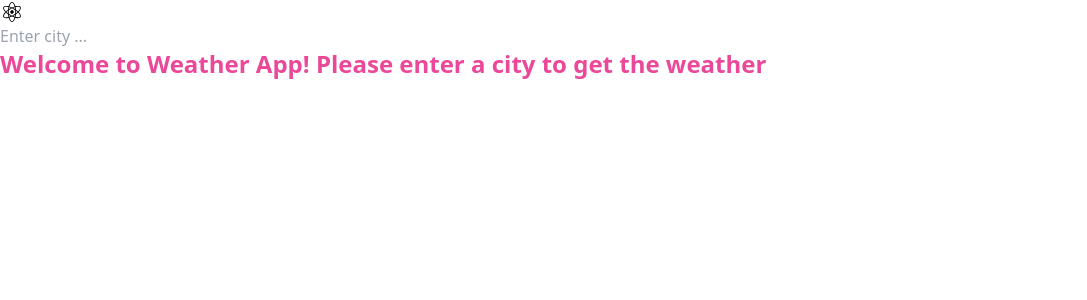
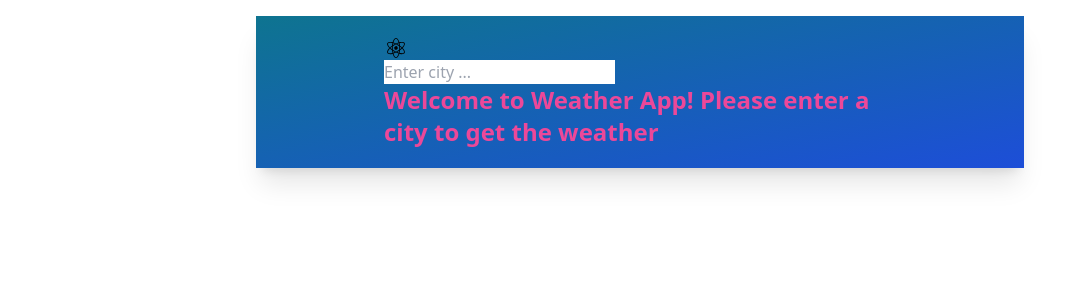
Before and after one commit to sylbaerchen/weather-app, a React (Create React App) app in the folder weather-app/: page / in a window 1280 px wide. Shown: the top 300 px of the page, without its empty margins (0-1087 px from the left). Built offline with nearby package versions, Linux system fonts and the light colour scheme; no server answers.

Commit message:
💄 style bg

```diff
--- a/weather-app/src/App.js
+++ b/weather-app/src/App.js
@@ -16,7 +16,7 @@
   }
 
   return (
-    <div >
+    <div className='mx-auto max-w-screen-md mt-4 py-5 px-32 bg-gradient-to-br from-cyan-700 to-blue-700 h-fit shadow-xl'>
       <UilReact/>
       <input
       className='input'
```
